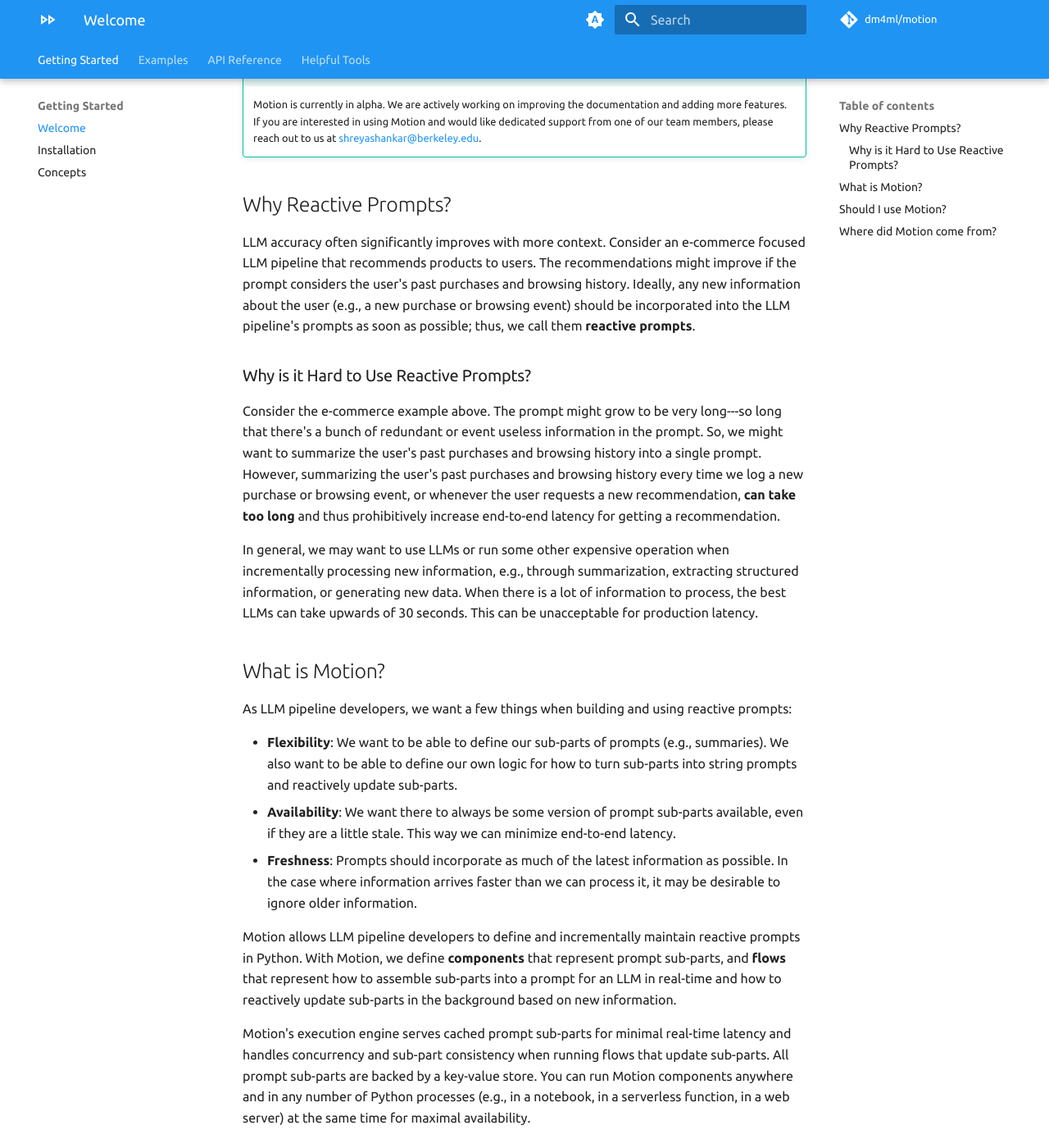
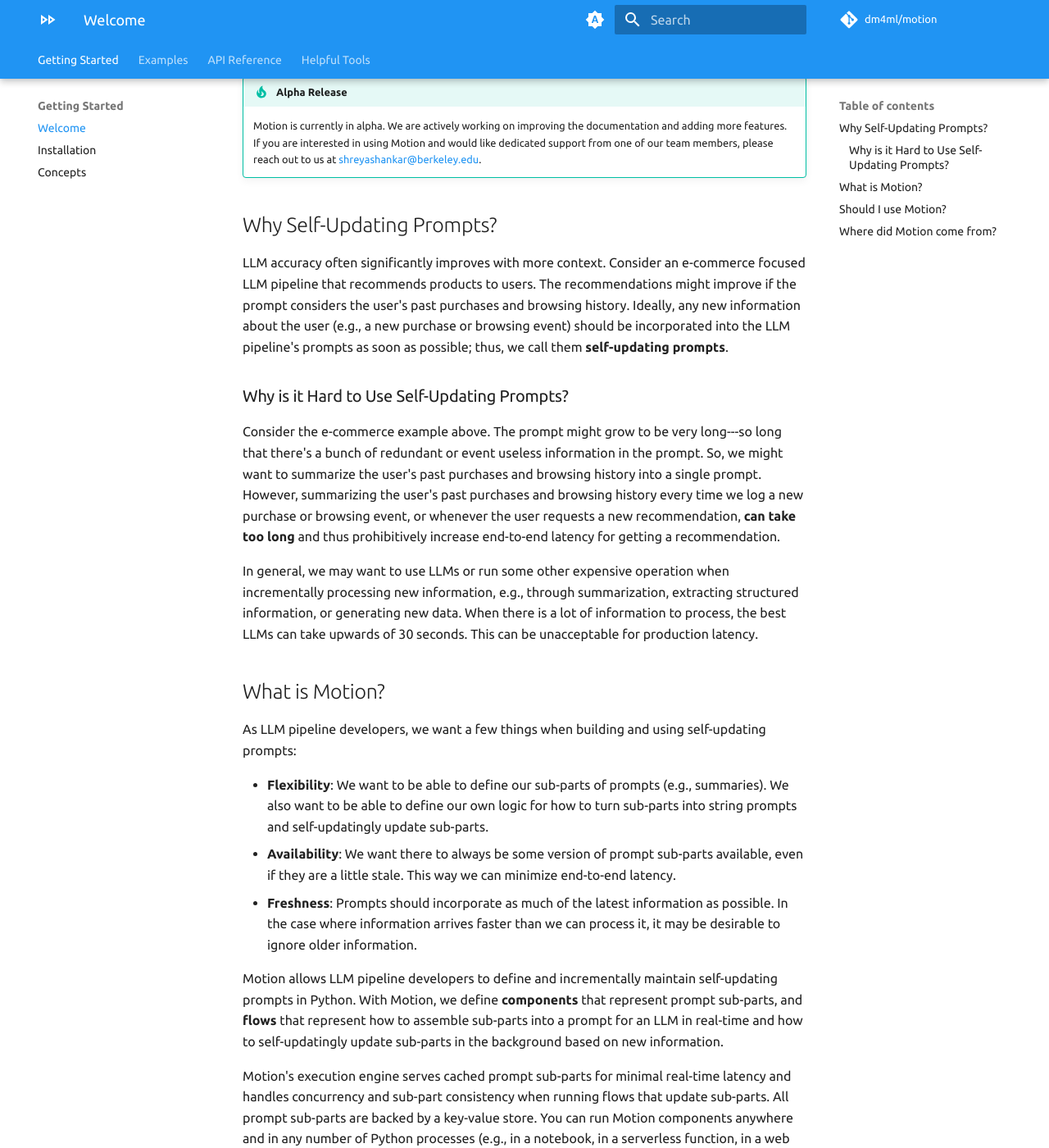
Before and after one commit to dm4ml/motion, an MkDocs documentation site: the page built from docs/index.md, in a window 1280 px wide and 1400 px high, scrolled down 206 px. Shown: the whole window at 82% size. Built offline with MkDocs 1.6.1 and Material for MkDocs 9.7.7, drawn with Linux system fonts in a browser that asks for light colours; comment, search, counter and statistics services are not loaded; the version menu is left out.

```diff
--- a/docs/index.md
+++ b/docs/index.md
@@ -1,16 +1,16 @@
 # Welcome to Motion
 
-Motion is a system for defining and incrementally maintaining **reactive prompts** in Python.
+Motion is a system for defining and incrementally maintaining **self-updating prompts** in Python.
 
 !!! tip "Alpha Release"
 
     Motion is currently in alpha. We are actively working on improving the documentation and adding more features. If you are interested in using Motion and would like dedicated support from one of our team members, please reach out to us at [shreyashankar@berkeley.edu](mailto:shreyashankar@berkeley.edu).
 
-## Why Reactive Prompts?
+## Why Self-Updating Prompts?
 
-LLM accuracy often significantly improves with more context. Consider an e-commerce focused LLM pipeline that recommends products to users. The recommendations might improve if the prompt considers the user's past purchases and browsing history. Ideally, any new information about the user (e.g., a new purchase or browsing event) should be incorporated into the LLM pipeline's prompts as soon as possible; thus, we call them **reactive prompts**.
+LLM accuracy often significantly improves with more context. Consider an e-commerce focused LLM pipeline that recommends products to users. The recommendations might improve if the prompt considers the user's past purchases and browsing history. Ideally, any new information about the user (e.g., a new purchase or browsing event) should be incorporated into the LLM pipeline's prompts as soon as possible; thus, we call them **self-updating prompts**.
 
-### Why is it Hard to Use Reactive Prompts?
+### Why is it Hard to Use Self-Updating Prompts?
 
 Consider the e-commerce example above. The prompt might grow to be very long---so long that there's a bunch of redundant or event useless information in the prompt. So, we might want to summarize the user's past purchases and browsing history into a single prompt. However, summarizing the user's past purchases and browsing history every time we log a new purchase or browsing event, or whenever the user requests a new recommendation, **can take too long** and thus prohibitively increase end-to-end latency for getting a recommendation.
 
@@ -18,13 +18,13 @@ In general, we may want to use LLMs or run some other expensive operation when i
 
 ## What is Motion?
 
-As LLM pipeline developers, we want a few things when building and using reactive prompts:
+As LLM pipeline developers, we want a few things when building and using self-updating prompts:
 
-- **Flexibility**: We want to be able to define our sub-parts of prompts (e.g., summaries). We also want to be able to define our own logic for how to turn sub-parts into string prompts and reactively update sub-parts.
+- **Flexibility**: We want to be able to define our sub-parts of prompts (e.g., summaries). We also want to be able to define our own logic for how to turn sub-parts into string prompts and self-updatingly update sub-parts.
 - **Availability**: We want there to always be some version of prompt sub-parts available, even if they are a little stale. This way we can minimize end-to-end latency.
 - **Freshness**: Prompts should incorporate as much of the latest information as possible. In the case where information arrives faster than we can process it, it may be desirable to ignore older information.
 
-Motion allows LLM pipeline developers to define and incrementally maintain reactive prompts in Python. With Motion, we define **components** that represent prompt sub-parts, and **flows** that represent how to assemble sub-parts into a prompt for an LLM in real-time and how to reactively update sub-parts in the background based on new information.
+Motion allows LLM pipeline developers to define and incrementally maintain self-updating prompts in Python. With Motion, we define **components** that represent prompt sub-parts, and **flows** that represent how to assemble sub-parts into a prompt for an LLM in real-time and how to self-updatingly update sub-parts in the background based on new information.
 
 Motion's execution engine serves cached prompt sub-parts for minimal real-time latency and handles concurrency and sub-part consistency when running flows that update sub-parts. All prompt sub-parts are backed by a key-value store. You can run Motion components anywhere and in any number of Python processes (e.g., in a notebook, in a serverless function, in a web server) at the same time for maximal availability.
 
```
Also changed, not shown: README.md (+7 -7 lines).
